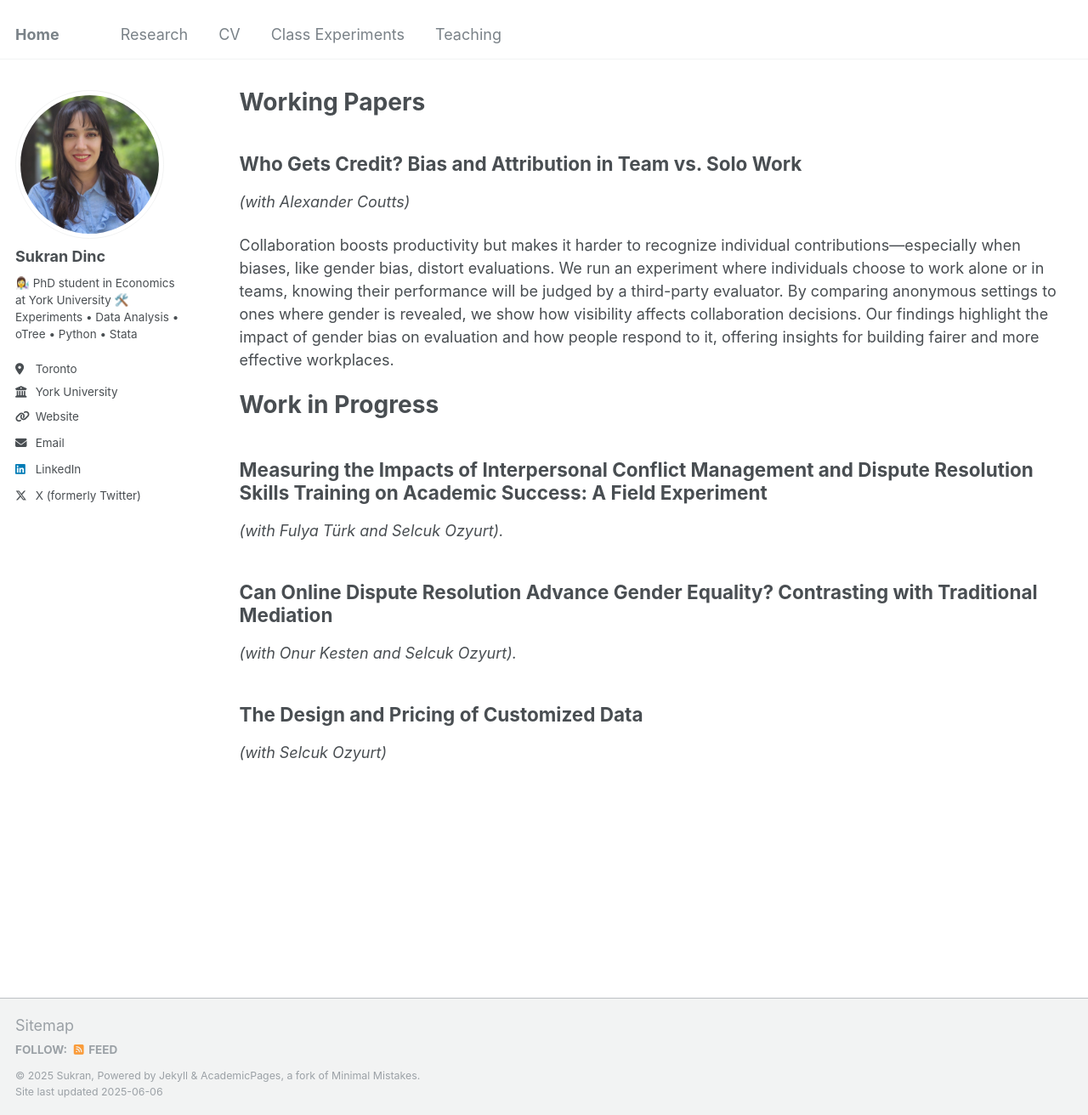
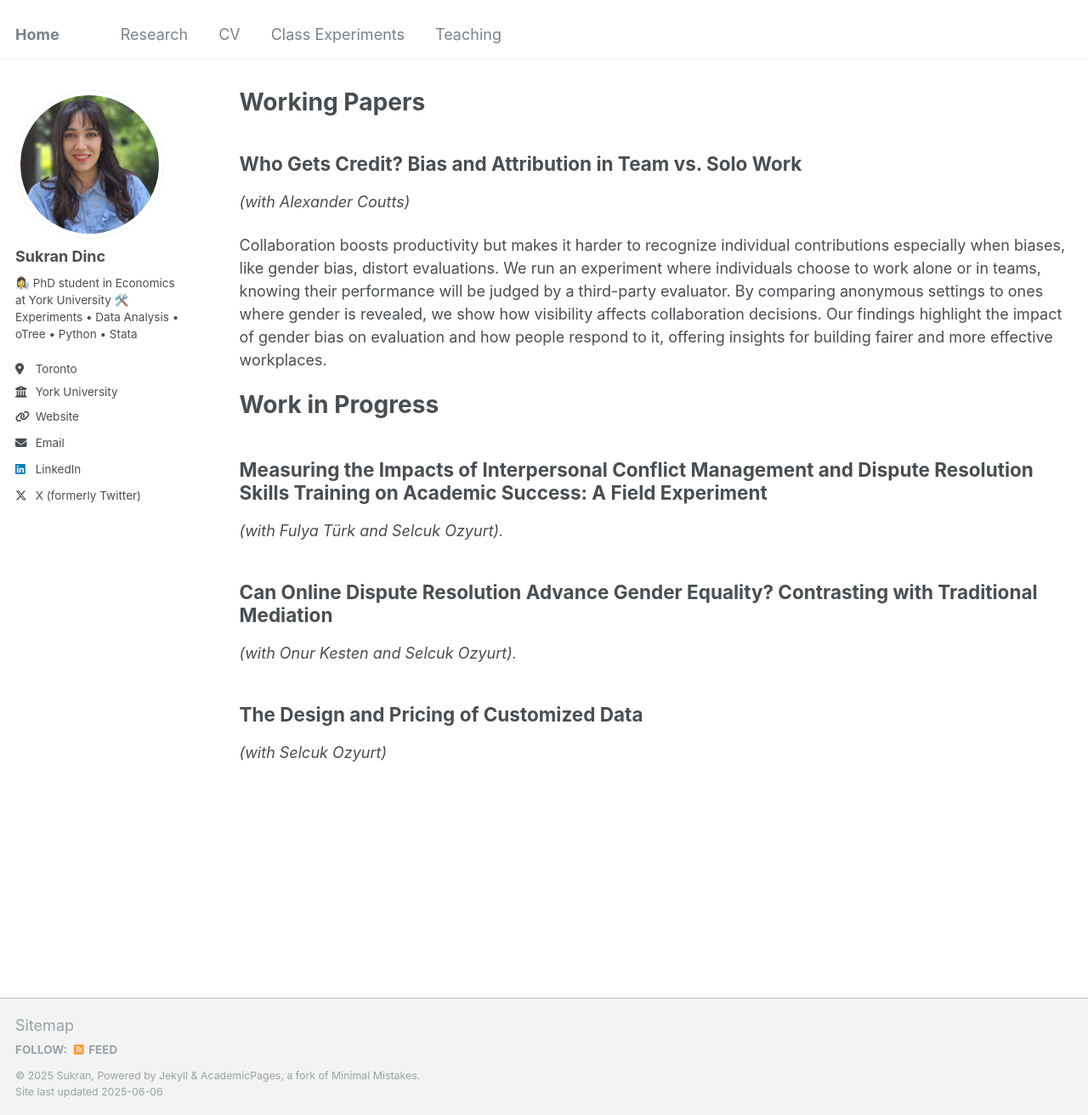
Before and after one commit to sukrandinc/sukrandinc.github.io, a Jekyll site: the page built from _pages/publications.html, in a window 1280 px wide and 1312 px high. Shown: the whole window at 85% size. Built offline with Jekyll 4.4.1, drawn with Linux system fonts in a browser that asks for light colours.

```diff
--- a/_pages/publications.html
+++ b/_pages/publications.html
@@ -10,7 +10,11 @@ author_profile: true
     <p><em>(with Alexander Coutts)</em></p>
 
     <p>
-       Collaboration boosts productivity but makes it harder to recognize individual contributions—especially when biases, like gender bias, distort evaluations. We run an experiment where individuals choose to work alone or in teams, knowing their performance will be judged by a third-party evaluator. By comparing anonymous settings to ones where gender is revealed, we show how visibility affects collaboration decisions. Our findings highlight the impact of gender bias on evaluation and how people respond to it, offering insights for building fairer and more effective workplaces.
+       Collaboration boosts productivity but makes it harder to recognize individual contributions especially when biases, like gender bias, distort evaluations.
+        We run an experiment where individuals choose to work alone or in teams, knowing their performance will be judged by a third-party evaluator.
+        By comparing anonymous settings to ones where gender is revealed, we show how visibility affects collaboration decisions.
+        Our findings highlight the impact of gender bias on evaluation and how people respond to it,
+        offering insights for building fairer and more effective workplaces.
     </p>
 
 <h1>Work in Progress</h1>
```
